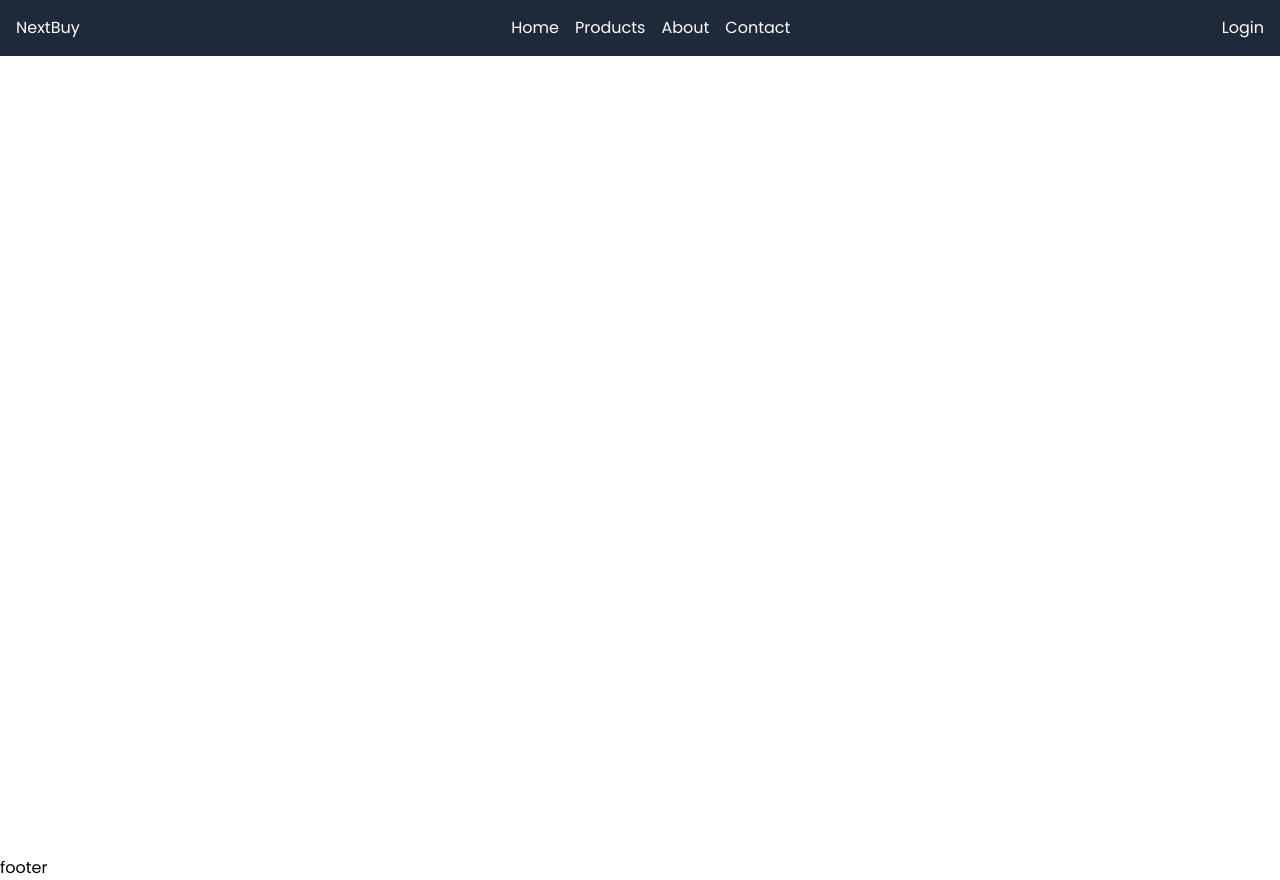
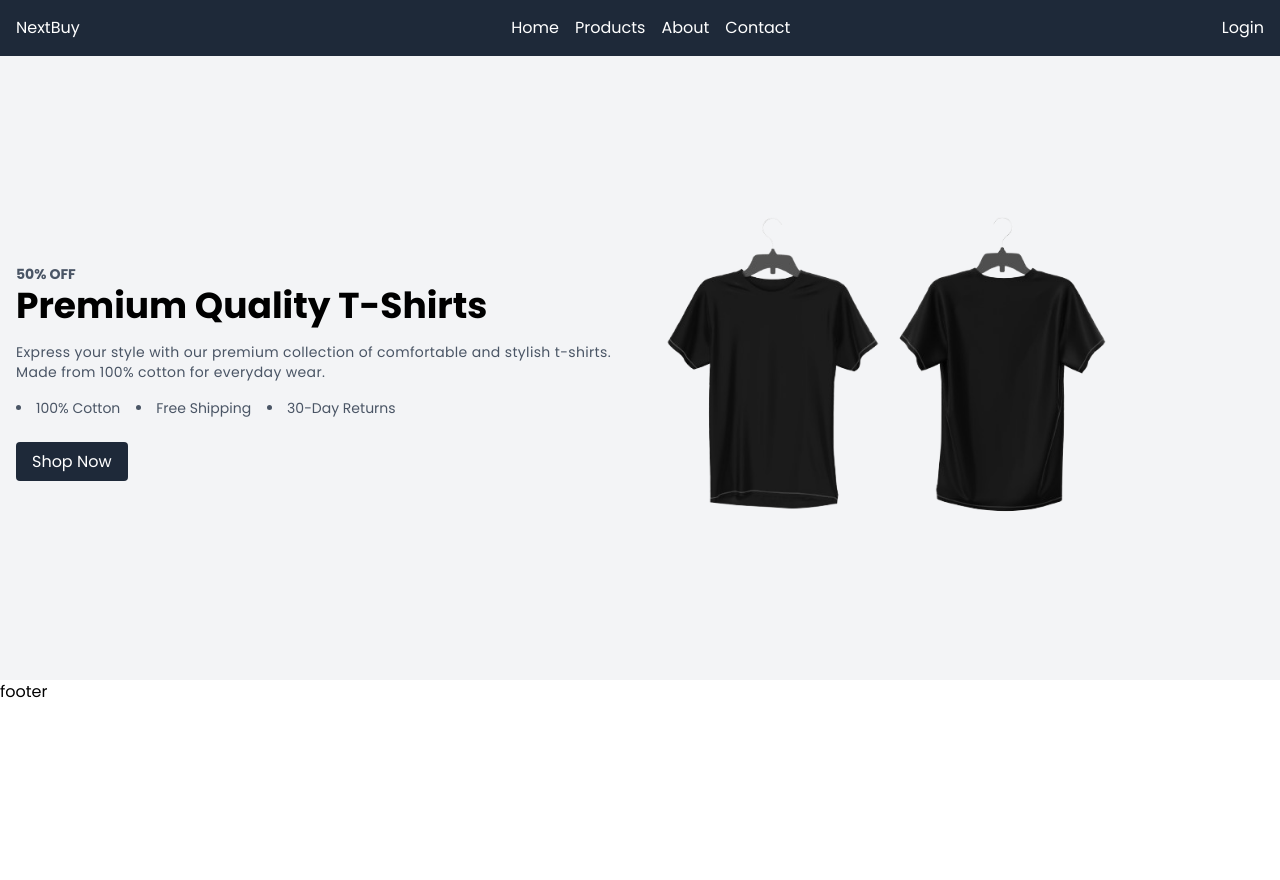
Before and after one commit to mdsamiulislam54/E-Landing-Page-Next.js, a Next.js app: page / in a window 1280 px wide. After the commit the page ends 800 px from the top, so only its background shows below. Built offline with nearby package versions, Linux system fonts and the light colour scheme.

Commit message:
banner section design  implement

```diff
--- a/next.config.mjs
+++ b/next.config.mjs
@@ -1,4 +1,14 @@
 /** @type {import('next').NextConfig} */
-const nextConfig = {};
+const nextConfig = {
+     images: {
+    remotePatterns: [
+      {
+        protocol: 'https',
+        hostname: 'png.pngtree.com',
+
+      },
+    ],
+  },
+};
 
 export default nextConfig;
--- a/src/app/layout.js
+++ b/src/app/layout.js
@@ -23,11 +23,13 @@ export default function RootLayout({ children }) {
         className={geistSans.className}
       >
         <header className="bg-gray-800 text-white">
-          <Navbar/>
+          <Navbar />
         </header>
-        {children}
+        <main>
+          {children}
+        </main>
         <footer>
-          <Footer/>
+          <Footer />
         </footer>
       </body>
     </html>
--- a/src/app/page.js
+++ b/src/app/page.js
@@ -1,9 +1,10 @@
+import Banner from "@/components/banner/page";
 import Image from "next/image";
 
 export default function Home() {
   return (
-    <main className="flex min-h-screen flex-col items-center justify-between p-24">
-
-    </main>
+    <div>
+      <Banner/>
+    </div>
   );
 }
--- a/src/components/banner/page.jsx
+++ b/src/components/banner/page.jsx
@@ -1,22 +1,30 @@
+import Image from 'next/image'
 import Link from 'next/link'
 import React from 'react'
+import BannerImages from '@/app/acesst/banner.png'
 
 const Banner = () => {
-  return (
-    <div>
-        <div>
-            <span>50% OFF</span>
-             <h1>Premium Quality T-Shirts</h1>
-             <p>Express your style with our premium collection of comfortable and stylish t-shirts. Made from 100% cotton for everyday wear.</p>
-             <Link href="/products" className="bg-blue-500 text-white px-4 py-2 rounded">Shop Now</Link>
-               <div className="features">
-                    <div className="feature">100% Cotton</div>
-                    <div className="feature">Free Shipping</div>
-                    <div className="feature">30-Day Returns</div>
+    return (
+        <div className='bg-gray-100 py-8'>
+            <div className='container mx-auto px-4 max-w-screen-xl min-h-[70vh] flex items-center justify-between'>
+            <div className='flex-1'>
+                <span className='text-sm font-bold text-gray-600 mb-4'>50% OFF</span>
+                <h1 className='text-4xl font-bold mb-4 '>Premium Quality T-Shirts</h1>
+                <p className='text-sm tracking-wide text-gray-600 mb-4'>Express your style with our premium collection of comfortable and stylish t-shirts. Made from 100% cotton for everyday wear.</p>
+                <div className="flex space-x-4  text-sm text-gray-600 mb-8">
+                    <li className="">100% Cotton</li>
+                    <li className="">Free Shipping</li>
+                    <li className="">30-Day Returns</li>
                 </div>
+                <Link href="/products" className="bg-gray-800 text-white px-4 py-2 rounded">Shop Now</Link>
+
+            </div>
+            <div className='flex-1 flex justify-cente4'>
+                <Image src={BannerImages} width={500} height={500} alt='banner images'/>
+            </div>
+            </div>
         </div>
-    </div>
-  )
+    )
 }
 
 export default Banner
--- a/src/components/navber/page.jsx
+++ b/src/components/navber/page.jsx
@@ -3,7 +3,7 @@ import React from 'react'
 
 const Navbar = () => {
   return (
-    <nav className='flex justify-between items-center p-4 max-w-7xl mx-auto'>
+    <nav className='flex justify-between items-center py-4 container mx-auto px-4 max-w-screen-xl'>
         <div>
             <h1>
                 <Link href="/">NextBuy</Link>
```
Also changed, not shown: src/app/acesst/banner.png (added).
